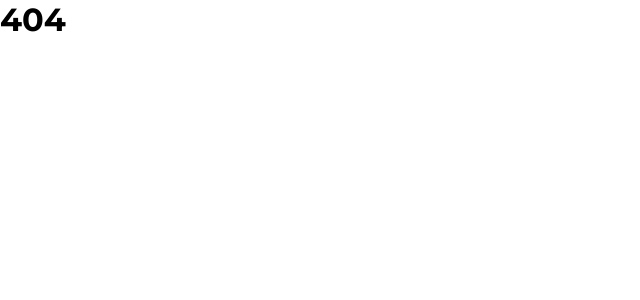
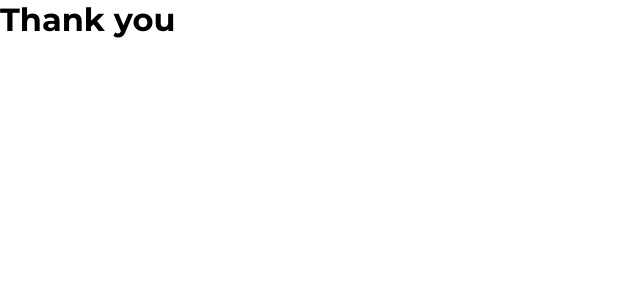
Before and after one commit to natanaelrusli/inviteyou, a React (Vite) app: page /confirm in a window 1280 px wide. Shown: the top 300 px of the page, without its empty margins (0-640 px from the left). Built offline with nearby package versions, Linux system fonts and the light colour scheme.

Commit message:
feat: removed loader and updated protected routes

```diff
--- a/src/App.tsx
+++ b/src/App.tsx
@@ -7,9 +7,9 @@ import LandingPage from "./pages/LandingPage";
 import InvitationPage from "./pages/InvitationPage";
 import ProtectedRoute from "./router/ProtectedRoute";
 
-import invitedGuests from "./guestList.json";
 import { GuestContext } from "./context/GuestNameContext";
 import { GuestDataItf } from "./types";
+import ConfirmationPage from "./pages/ConfirmationPage";
 
 function App() {
   const [isDarkMode, setIsDarkMode] = useState(false);
@@ -32,14 +32,6 @@ function App() {
     };
   }, []);
 
-  const isUserInvited = (): boolean => {
-    const isInvited = invitedGuests.guests.findIndex(
-      (guest) => guest.name.toLowerCase() === "john doe"
-    );
-
-    return isInvited !== -1;
-  };
-
   const router = createBrowserRouter([
     {
       path: "/",
@@ -47,14 +39,20 @@ function App() {
     },
     {
       path: "/invitation",
-      loader: async () => {
-        return fetch(`https://jsonplaceholder.typicode.com/users`);
-      },
-      element: (
-        <ProtectedRoute isInvited={isUserInvited()}>
-          <InvitationPage />
-        </ProtectedRoute>
-      ),
+      element: <ProtectedRoute />,
+      children: [
+        {
+          path: "/invitation",
+          // loader: async () => {
+          //   return fetch(`https://jsonplaceholder.typicode.com/users`);
+          // },
+          element: <InvitationPage />,
+        },
+      ],
+    },
+    {
+      path: "confirm",
+      element: <ConfirmationPage />,
     },
     {
       path: "*",
--- a/src/components/HeroSection.tsx
+++ b/src/components/HeroSection.tsx
@@ -1,6 +1,8 @@
 import styled, { keyframes } from "styled-components";
 import heroImg from "../assets/hero-image.jpg";
 import { useSearchParams } from "react-router-dom";
+import { useContext } from "react";
+import { GuestContext } from "../context/GuestNameContext";
 
 const fadeIn = keyframes`
   from {
@@ -58,17 +60,24 @@ const HashtagText = styled.p`
 
 const HeroSection = () => {
   const [searchParams] = useSearchParams();
+  const { guest } = useContext(GuestContext);
 
-  const guest = searchParams.get("name");
+  const guestName = searchParams.get("name");
 
   return (
     <SectionContainer>
       {
         <p style={{ marginBottom: "8px" }}>
-          {"Dear Mr/Mrs. " + guest?.toUpperCase()}
+          {"Dear Mr/Mrs. " + guestName?.toUpperCase()}
         </p>
       }
-      <p style={{ marginBottom: "8px" }}>We invite you to</p>
+      {guest.RSVP ? (
+        <p style={{ marginBottom: "8px" }}>We invite you to</p>
+      ) : (
+        <p style={{ marginBottom: "8px", color: "red" }}>
+          We don't invite you to
+        </p>
+      )}
       <SubHeader>The marriage of</SubHeader>
       <Header>Joe & Christy</Header>
       <DateSubHeader>03.02.2024</DateSubHeader>
--- /dev/null
+++ b/src/pages/ConfirmationPage.tsx
@@ -0,0 +1,14 @@
+import { useContext } from "react";
+import { GuestContext } from "../context/GuestNameContext";
+
+const ConfirmationPage = () => {
+  const { guest } = useContext(GuestContext);
+
+  return (
+    <div>
+      <h1>Thank you {guest.name}</h1>
+    </div>
+  );
+};
+
+export default ConfirmationPage;
--- a/src/pages/InvitationPage.tsx
+++ b/src/pages/InvitationPage.tsx
@@ -1,18 +1,19 @@
-import { useLoaderData } from "react-router-dom";
 import BrideSummarySection from "../components/BrideSummarySection";
 import CountingDays from "../components/CountingDays";
 import HeroSection from "../components/HeroSection";
 import VerseSection from "../components/VerseSection";
 import Wishes from "../components/Wishes";
-import GuestsList from "../components/GuestsList";
+// import GuestsList from "../components/GuestsList";
+// import { useLoaderData } from "react-router-dom";
 
-interface Guest {
-  name: string;
-}
+// interface Guest {
+//   name: string;
+// }
 
 const InvitationPage = () => {
-  const guests = useLoaderData() as Guest[];
-  const guestNames: string[] = guests.map((guest) => guest.name);
+  // const guests = useLoaderData() as Guest[];
+
+  // const guestNames: string[] = guests.map((guest) => guest.name);
 
   return (
     <>
@@ -21,7 +22,7 @@ const InvitationPage = () => {
       <BrideSummarySection />
       <CountingDays />
       <Wishes />
-      <GuestsList guestNames={guestNames} />
+      {/* <GuestsList guestNames={guestNames} /> */}
     </>
   );
 };
--- a/src/router/ProtectedRoute.tsx
+++ b/src/router/ProtectedRoute.tsx
@@ -1,18 +1,9 @@
-import { ReactNode } from "react";
-import { Navigate } from "react-router-dom";
+import { Outlet, Navigate } from "react-router-dom";
 
-const ProtectedRoute = ({
-  isInvited,
-  children,
-}: {
-  isInvited: boolean;
-  children: ReactNode;
-}) => {
-  if (!isInvited) {
-    return <Navigate to={"/"} replace />;
-  }
+const ProtectedRoute = () => {
+  const auth = { token: false };
 
-  return children;
+  return auth.token ? <Outlet /> : <Navigate to='/' />;
 };
 
 export default ProtectedRoute;
```
